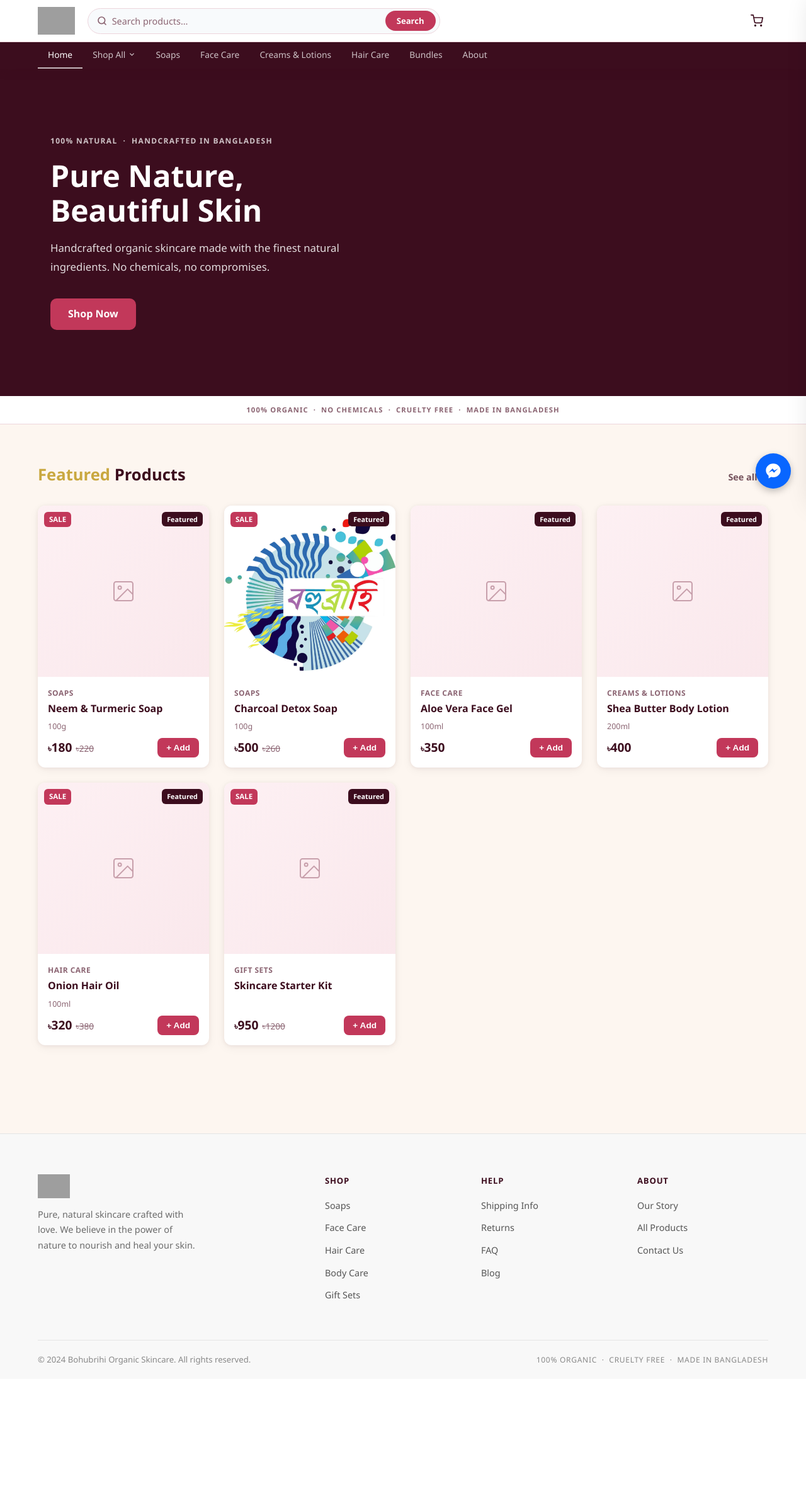
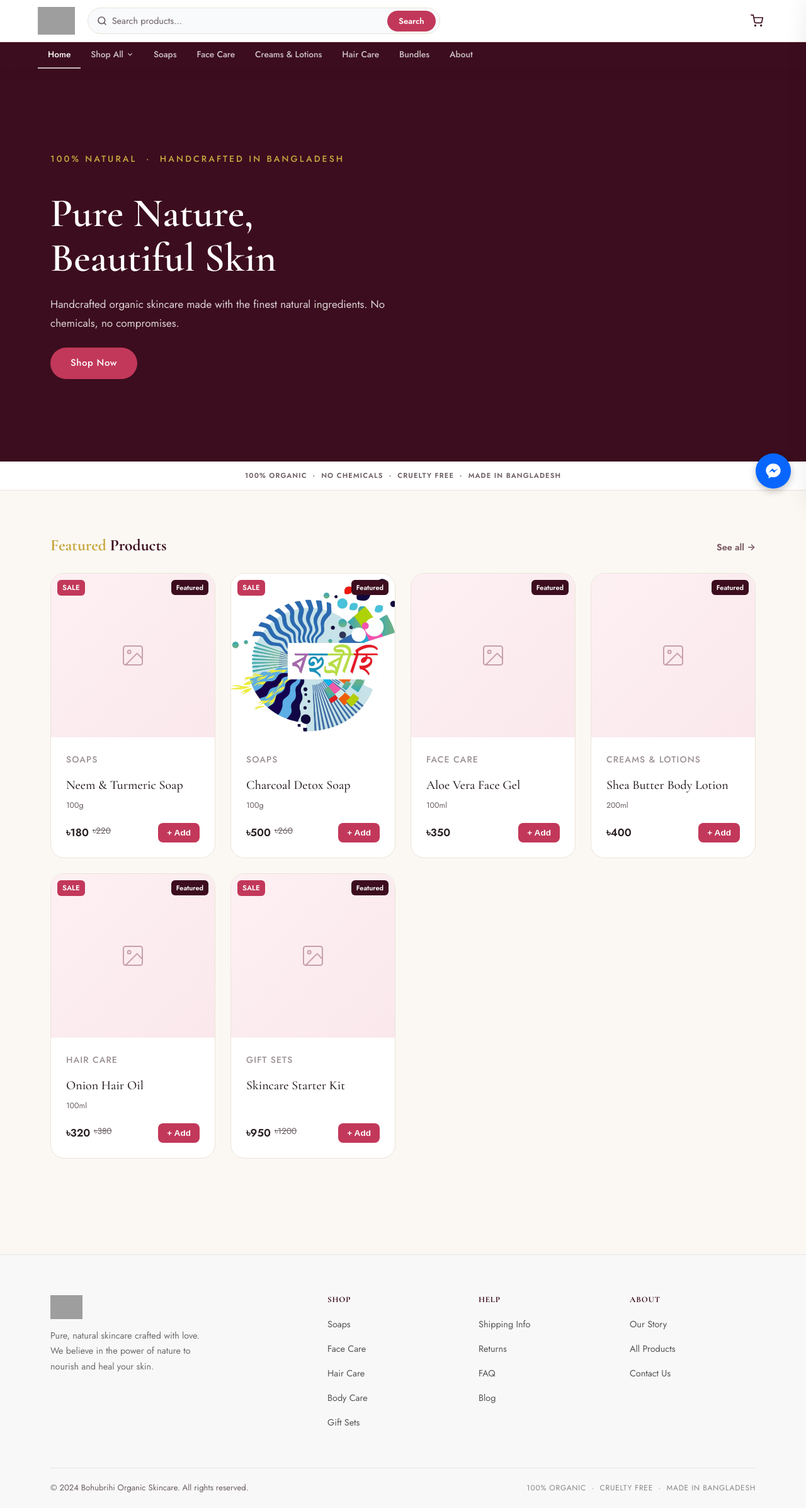
Before and after one commit to asifrman1996/bohubrihi, a Flask app: page / in a window 1280 px wide. Shown: the whole page at 63% size. Before the commit the page ends 2168 px from the top, so only its background shows below. Run offline with Flask 3, Linux system fonts and the light colour scheme; data comes from the database, SQL or seed files in the repository; data that the repository does not hold is empty; parts of the project's set-up code (start-up, migrations or seed data) failed here and were passed over; some libraries are stand-ins or nearby versions; grey boxes are pictures that could not be loaded.

Commit message:
﻿CSS design system upgrade: Cormorant Garamond + Jost fonts, new tokens
- Add Google Fonts (Cormorant Garamond + Jost) to base.html <head>
- Replace :root with new design tokens (--maroon, --gold, --ink, --sp-*,
  --fs-*, --font-head, --font-body, etc.) + legacy variable aliases so
  all existing CSS continues to work unchanged
- New typography rules: h1-h4 use Cormorant Garamond, body uses Jost,
  p inherits ink-soft color; .eyebrow utility class added
- Layout: .container uses clamp padding, .section uses sp-6 spacing;
  add .section--alt, .section__head, .grid
- Hero: min-height 78vh with ::before gradient overlay; new .hero__inner,
  .hero__content, .hero__title, .hero__sub classes; 640px mobile query
- Buttons: pill shape (border-radius 100px), .btn--primary, .btn--ghost,
  .btn--text added; legacy .btn-primary / .btn-outline kept as aliases
- Product cards: .card replaces .product-card (rounded-lg, border, ease
  transition); .card__media, .card__badge, .card__body, .card__meta,
  .card__title, .card__price added; old selectors replaced
- Templates: index.html hero uses hero__inner/content/title/sub + eyebrow;
  all product card class names renamed in index, shop, product (related);
  btn-primary -> btn--primary in cart, about, order_success, shop
- Price display: card__price has no ::before; BDT symbol added explicitly
  in templates so variant "From ৳X" format renders correctly

Co-Authored-By: Claude Sonnet 4.6 <noreply@anthropic.com>

```diff
--- a/static/css/style.css
+++ b/static/css/style.css
@@ -1,33 +1,68 @@
-/* ── Bohubrihi Brand Palette ─────────────────────────────────── */
+/* ── Bohubrihi Design System ─────────────────────────────────── */
 :root {
-  --teal:      #C2385A;
-  --teal-dark: #9E2847;
-  --teal-dim:  rgba(194,56,90,.10);
-  --navy:      #3C0D1E;
-  --navy-mid:  #5A1830;
-  --lime:      #C9A840;
-  --lime-dark: #A88A2E;
-  --amber:     #f59e0b;
-  --red:       #ef4444;
-  --purple:    #7c3aed;
-  --pink:      #ec4899;
-  --bg:        #FDF6F0;
-  --card:      #ffffff;
-  --border:    #EDD5DC;
-  --text:      #2D1018;
-  --muted:     #8B6472;
-  --radius:    12px;
-  --shadow:    0 1px 6px rgba(60,13,30,.07), 0 4px 16px rgba(60,13,30,.05);
-  --shadow-lg: 0 8px 32px rgba(60,13,30,.13);
+  /* Brand */
+  --maroon: #C2385A; --maroon-deep: #3C0D1E;
+  --gold: #C9A840; --gold-soft: #DBC07A;
+  /* Surfaces */
+  --bg: #FBF8F4; --bg-alt: #F4EDE4;
+  --card: #FFFFFF; --card-border: #ECE3D7;
+  /* Text */
+  --ink: #2A2024; --ink-soft: #6B5F63; --ink-mute: #9B9095; --line: #EAE1D6;
+  /* Typography */
+  --font-head: "Cormorant Garamond", Georgia, serif;
+  --font-body: "Jost", system-ui, -apple-system, sans-serif;
+  /* Font sizes */
+  --fs-h1: clamp(2.75rem, 5vw, 4.25rem); --fs-h2: clamp(2rem, 3.5vw, 2.75rem);
+  --fs-h3: 1.5rem; --fs-h4: 1.125rem; --fs-body: 1.0625rem; --fs-small: 0.875rem;
+  /* Spacing */
+  --sp-1: 0.5rem; --sp-2: 1rem; --sp-3: 1.5rem; --sp-4: 2rem;
+  --sp-5: 3rem; --sp-6: 4.5rem; --sp-7: 6.5rem;
+  /* Shape */
+  --radius-sm: 8px; --radius: 14px; --radius-lg: 22px;
+  /* Shadows */
+  --shadow-soft: 0 2px 8px rgba(60,13,30,0.04), 0 12px 30px rgba(60,13,30,0.05);
+  --shadow-hover: 0 6px 16px rgba(60,13,30,0.07), 0 22px 48px rgba(60,13,30,0.10);
+  /* Layout */
+  --container: 1200px; --ease: cubic-bezier(0.22, 0.61, 0.36, 1);
+  /* Legacy aliases — keep existing CSS working */
+  --teal: var(--maroon); --teal-dark: var(--maroon-deep);
+  --teal-dim: rgba(194,56,90,.10); --navy: var(--maroon-deep); --navy-mid: #5A1830;
+  --lime: var(--gold); --lime-dark: var(--gold-soft);
+  --amber: #f59e0b; --red: #ef4444; --purple: #7c3aed; --pink: #ec4899;
+  --text: var(--ink); --muted: var(--ink-soft); --border: var(--card-border);
+  --shadow: var(--shadow-soft); --shadow-lg: var(--shadow-hover);
 }
 
 *, *::before, *::after { box-sizing: border-box; margin: 0; padding: 0; }
 
 body {
-  font-family: 'Segoe UI', system-ui, -apple-system, sans-serif;
+  font-family: var(--font-body);
   background: var(--bg);
-  color: var(--text);
-  line-height: 1.6;
+  color: var(--ink);
+  line-height: 1.7;
+  font-size: var(--fs-body);
+  -webkit-font-smoothing: antialiased;
+}
+
+h1, h2, h3, h4 {
+  font-family: var(--font-head);
+  line-height: 1.2;
+  color: var(--ink);
+}
+h1 { font-size: var(--fs-h1); font-weight: 600; }
+h2 { font-size: var(--fs-h2); font-weight: 600; }
+h3 { font-size: var(--fs-h3); font-weight: 500; }
+h4 { font-size: var(--fs-h4); font-weight: 500; }
+p  { color: var(--ink-soft); line-height: 1.75; }
+
+.eyebrow {
+  font-family: var(--font-body);
+  font-size: var(--fs-small);
+  font-weight: 500;
+  letter-spacing: 0.22em;
+  text-transform: uppercase;
+  color: var(--gold);
+  margin-bottom: var(--sp-2);
 }
 
 a { color: inherit; text-decoration: none; }
@@ -35,8 +70,11 @@ img { max-width: 100%; display: block; }
 button { cursor: pointer; border: none; }
 
 /* ── Layout ─────────────────────────────────────────────────── */
-.container { max-width: 1200px; margin: 0 auto; padding: 0 20px; }
-.section { padding: 60px 0; }
+.container { max-width: var(--container); margin: 0 auto; padding: 0 clamp(1.25rem, 4vw, 2.5rem); }
+.section { padding: var(--sp-6) 0; }
+.section--alt { background: var(--bg-alt); }
+.section__head { text-align: center; max-width: 640px; margin: 0 auto var(--sp-5); }
+.grid { display: grid; gap: var(--sp-4); }
 
 /* ── Site Header ─────────────────────────────────────────────── */
 .site-header {
@@ -484,13 +522,24 @@ button { cursor: pointer; border: none; }
 /* ── Hero ────────────────────────────────────────────────────── */
 .hero {
   position: relative;
-  height: 520px;
-  background-color: var(--navy);
+  isolation: isolate;
+  min-height: 78vh;
+  background-color: var(--maroon-deep);
   background-size: cover;
-  background-position: center;
-  overflow: hidden;
-  display: flex;
-  align-items: center;
+  background-position: center 35%;
+  display: flex;
+  align-items: center;
+}
+.hero::before {
+  content: "";
+  position: absolute; inset: 0;
+  background: linear-gradient(
+    105deg,
+    rgba(60,13,30,0.82) 0%,
+    rgba(60,13,30,0.55) 45%,
+    rgba(60,13,30,0.10) 75%
+  );
+  z-index: -1;
 }
 .hero-overlay {
   position: absolute;
@@ -505,11 +554,26 @@ button { cursor: pointer; border: none; }
   margin: 0 auto;
   padding: 0 40px;
 }
+.hero__inner {
+  position: relative;
+  z-index: 1;
+  max-width: var(--container);
+  width: 100%;
+  margin: 0 auto;
+  padding: 0 clamp(1.25rem, 4vw, 2.5rem);
+}
 .hero-content {
   max-width: 520px;
   display: flex;
   flex-direction: column;
   align-items: flex-start;
+}
+.hero__content {
+  max-width: 540px;
+  display: flex;
+  flex-direction: column;
+  align-items: flex-start;
+  gap: var(--sp-3);
 }
 .hero-eyebrow {
   font-size: .75rem;
@@ -534,11 +598,48 @@ button { cursor: pointer; border: none; }
   margin-bottom: 36px;
 }
 .hero-cta { align-self: flex-start; }
-.btn { display: inline-flex; align-items: center; gap: 8px; padding: 12px 28px; border-radius: 10px; font-weight: 600; font-size: 1rem; transition: all .2s; }
-.btn-primary { background: var(--teal); color: #fff; }
-.btn-primary:hover { background: var(--teal-dark); transform: translateY(-2px); box-shadow: var(--shadow); }
+.hero__title {
+  font-family: var(--font-head);
+  font-size: var(--fs-h1);
+  font-weight: 600;
+  line-height: 1.1;
+  color: #fff;
+  margin: 0;
+}
+.hero__sub {
+  font-size: 1.0625rem;
+  color: rgba(255,255,255,0.82);
+  line-height: 1.75;
+  margin: 0;
+}
+@media (max-width: 640px) {
+  .hero { min-height: 70vh; }
+  .hero::before {
+    background: linear-gradient(
+      180deg,
+      rgba(60,13,30,0.55) 0%,
+      rgba(60,13,30,0.85) 100%
+    );
+  }
+  .hero__content { align-items: center; text-align: center; }
+}
+.btn {
+  display: inline-flex; align-items: center; gap: var(--sp-1);
+  padding: 0.75rem 2rem; border-radius: 100px;
+  font-family: var(--font-body); font-size: 0.9375rem; font-weight: 500;
+  letter-spacing: 0.04em; transition: all 0.28s var(--ease);
+  cursor: pointer; border: none; text-decoration: none;
+}
+.btn--primary { background: var(--maroon); color: #fff; }
+.btn--primary:hover { background: var(--maroon-deep); transform: translateY(-2px); box-shadow: 0 8px 24px rgba(194,56,90,0.35); }
+.btn--ghost { background: transparent; color: #fff; border: 1.5px solid rgba(255,255,255,0.6); }
+.btn--ghost:hover { background: rgba(255,255,255,0.12); border-color: #fff; }
+.btn--text { background: none; color: var(--maroon); padding: 0; border-radius: 0; font-weight: 600; letter-spacing: 0; }
+.btn--text:hover { color: var(--maroon-deep); text-decoration: underline; }
+.btn-primary { background: var(--maroon); color: #fff; }
+.btn-primary:hover { background: var(--maroon-deep); transform: translateY(-2px); box-shadow: var(--shadow); }
 .btn-outline { border: 2px solid rgba(255,255,255,.7); color: #fff; }
-.btn-outline:hover { background: #fff; color: var(--navy); }
+.btn-outline:hover { background: #fff; color: var(--maroon-deep); }
 
 /* trust-section/grid/item classes removed — replaced by .homepage-trust-strip */
 
@@ -595,29 +696,41 @@ button { cursor: pointer; border: none; }
   grid-template-columns: repeat(auto-fill, minmax(240px, 1fr));
   gap: 24px;
 }
-.product-card {
+.card {
   background: var(--card);
-  border-radius: var(--radius);
-  box-shadow: var(--shadow);
+  border: 1px solid var(--card-border);
+  border-radius: var(--radius-lg);
   overflow: hidden;
-  transition: all .25s;
+  transition: transform 0.3s var(--ease), box-shadow 0.3s var(--ease);
   display: flex;
   flex-direction: column;
 }
-.product-card:hover { transform: translateY(-4px); box-shadow: var(--shadow-lg); }
-.product-img-wrap {
+.card:hover { transform: translateY(-6px); box-shadow: var(--shadow-hover); }
+.card__media {
   position: relative;
   aspect-ratio: 1;
-  background: linear-gradient(135deg, #FDF0F3, #F8F2F4);
+  background: var(--bg-alt);
   overflow: hidden;
 }
-.product-img-wrap img {
+.card__media img {
   width: 100%;
   height: 100%;
   object-fit: cover;
-  transition: transform .3s;
-}
-.product-card:hover .product-img-wrap img { transform: scale(1.05); }
+  transition: transform 0.4s var(--ease);
+}
+.card:hover .card__media img { transform: scale(1.06); }
+.card__badge {
+  position: absolute;
+  top: var(--sp-2); left: var(--sp-2);
+  background: var(--maroon);
+  color: #fff;
+  font-size: 0.6875rem;
+  font-weight: 600;
+  letter-spacing: 0.08em;
+  text-transform: uppercase;
+  padding: 0.25rem 0.625rem;
+  border-radius: 100px;
+}
 .product-img-placeholder {
   width: 100%;
   height: 100%;
@@ -646,10 +759,11 @@ button { cursor: pointer; border: none; }
   overflow: hidden;
   text-overflow: ellipsis;
 }
-.product-info { padding: 16px; flex: 1; display: flex; flex-direction: column; }
-.product-cat { font-size: .75rem; color: var(--muted); font-weight: 600; text-transform: uppercase; letter-spacing: .5px; margin-bottom: 4px; }
-.product-name {
-  font-size: 1rem; font-weight: 700; color: var(--navy); margin-bottom: 8px; line-height: 1.4;
+.card__body { padding: var(--sp-3); flex: 1; display: flex; flex-direction: column; gap: var(--sp-1); }
+.card__meta { font-size: var(--fs-small); letter-spacing: 0.08em; text-transform: uppercase; color: var(--ink-mute); margin-bottom: var(--sp-1); }
+.card__title {
+  font-family: var(--font-head);
+  font-size: 1.25rem; font-weight: 500; color: var(--ink); line-height: 1.35;
   display: -webkit-box; -webkit-line-clamp: 2; -webkit-box-orient: vertical; overflow: hidden;
 }
 .product-weight { font-size: .78rem; color: var(--muted); margin-bottom: 8px; }
@@ -658,6 +772,8 @@ button { cursor: pointer; border: none; }
 .price-wrap { display: flex; align-items: baseline; gap: 6px; }
 .price { font-size: 1.2rem; font-weight: 800; color: var(--navy); }
 .price::before { content: '৳'; font-size: .9rem; }
+.card__price { font-family: var(--font-body); font-size: 1.0625rem; font-weight: 600; color: var(--ink); margin-top: auto; }
+.card__price del { color: var(--ink-mute); font-weight: 400; margin-left: var(--sp-1); }
 .original-price { font-size: .85rem; color: var(--muted); text-decoration: line-through; }
 .original-price::before { content: '৳'; }
 .add-cart-btn {
@@ -1108,8 +1224,10 @@ tbody tr:hover { background: #FFF7F9; }
   .concern-grid        { grid-template-columns: repeat(3, 200px); overflow-x: auto; }
   .footer-bottom       { flex-direction: column; gap: 8px; text-align: center; }
 
-  /* Hero: full-overlay centered text on tablet/mobile */
-  .hero { height: 380px; }
+  /* Hero: tablet */
+  .hero { min-height: 60vh; }
+  .hero__inner { justify-content: center; }
+  .hero__content { align-items: center; text-align: center; }
   .hero-overlay { background: rgba(60,13,30,.62); }
   .hero-inner { padding: 0 20px; display: flex; justify-content: center; }
   .hero-content { max-width: 100%; align-items: center; text-align: center; }
--- a/templates/base.html
+++ b/templates/base.html
@@ -4,6 +4,7 @@
   <meta charset="UTF-8">
   <meta name="viewport" content="width=device-width, initial-scale=1.0, viewport-fit=cover">
   <title>{% block title %}Bohubrihi Organic Skincare{% endblock %}</title>
+  <link href="https://fonts.googleapis.com/css2?family=Cormorant+Garamond:ital,wght@0,400;0,500;0,600;0,700;1,400;1,600&family=Jost:wght@300;400;500;600&display=swap" rel="stylesheet">
   <link rel="stylesheet" href="{{ url_for('static', filename='css/style.css') }}?v={{ cache_bust }}">
   <link rel="icon" type="image/png" href="{{ get_setting('logo_url') or (url_for('static', filename='uploads/logo.png') ~ '?v=' ~ cache_bust) }}">
   <!-- Meta Pixel Code -->
--- a/templates/store/about.html
+++ b/templates/store/about.html
@@ -107,7 +107,7 @@
     <p style="color: #99f6e4; margin-bottom: 28px; font-size: 1rem;">
       Handcrafted with love. Delivered to your door.
     </p>
-    <a href="{{ url_for('shop') }}" class="btn btn-primary"
+    <a href="{{ url_for('shop') }}" class="btn btn--primary"
        style="background: #fff; color: var(--teal-dark); font-weight: 700;">
       🛍 Shop Now
     </a>
--- a/templates/store/cart.html
+++ b/templates/store/cart.html
@@ -10,7 +10,7 @@
       <div style="font-size:3.5rem; margin-bottom:16px;">🛒</div>
       <h3 style="color:var(--navy); margin-bottom:8px;">Your cart is empty</h3>
       <p style="margin-bottom:20px;">Add some products to get started.</p>
-      <a href="{{ url_for('shop') }}" class="btn btn-primary" style="display:inline-flex;">Shop Now</a>
+      <a href="{{ url_for('shop') }}" class="btn btn--primary" style="display:inline-flex;">Shop Now</a>
     </div>
   </div>
 </div>
--- a/templates/store/index.html
+++ b/templates/store/index.html
@@ -6,13 +6,12 @@
 <!-- ── Hero ─────────────────────────────────────────────────────── -->
 {% set _hero_img = get_setting('hero_image_url') %}
 <section class="hero"{% if _hero_img %} style="background-image:url('{{ image_url(_hero_img) }}')"{% endif %}>
-  <div class="hero-overlay"></div>
-  <div class="hero-inner">
-    <div class="hero-content">
-      <p class="hero-eyebrow">100% Natural &nbsp;·&nbsp; Handcrafted in Bangladesh</p>
-      <h1 class="hero-headline">{{ (get_setting('hero_headline') or 'Pure Nature,<br>Beautiful Skin') | safe }}</h1>
-      <p class="hero-sub">{{ get_setting('hero_subheadline') or 'Handcrafted organic skincare made with the finest natural ingredients. No chemicals, no compromises.' }}</p>
-      <a href="{{ get_setting('hero_button_link') or url_for('shop') }}" class="btn btn-primary hero-cta">
+  <div class="hero__inner">
+    <div class="hero__content">
+      <p class="eyebrow">100% Natural &nbsp;·&nbsp; Handcrafted in Bangladesh</p>
+      <h1 class="hero__title">{{ (get_setting('hero_headline') or 'Pure Nature,<br>Beautiful Skin') | safe }}</h1>
+      <p class="hero__sub">{{ get_setting('hero_subheadline') or 'Handcrafted organic skincare made with the finest natural ingredients. No chemicals, no compromises.' }}</p>
+      <a href="{{ get_setting('hero_button_link') or url_for('shop') }}" class="btn btn--primary">
         {{ get_setting('hero_button_text') or 'Shop Now' }}
       </a>
     </div>
@@ -34,8 +33,8 @@
     </div>
     <div class="product-grid">
       {% for b in featured_bundles %}
-      <div class="product-card">
-        <a href="{{ url_for('bundle_detail', bid=b.id) }}" class="product-img-wrap">
+      <div class="card">
+        <a href="{{ url_for('bundle_detail', bid=b.id) }}" class="card__media">
           {% if b.image %}
             <img src="{{ image_url(b.image) }}" alt="{{ b.name }}">
           {% else %}
@@ -49,13 +48,13 @@
           {% if b.is_deal %}<span class="badge-deal">Bundle Deal</span>{% endif %}
           {% if b.savings > 0 %}<span class="badge-savings">Save ৳{{ b.savings|int }}</span>{% endif %}
         </a>
-        <div class="product-info">
-          <div class="product-cat">Bundle · {{ b.items|length }} item{{ 's' if b.items|length != 1 }}</div>
-          <a href="{{ url_for('bundle_detail', bid=b.id) }}" class="product-name">{{ b.name }}</a>
+        <div class="card__body">
+          <div class="card__meta eyebrow">Bundle · {{ b.items|length }} item{{ 's' if b.items|length != 1 }}</div>
+          <a href="{{ url_for('bundle_detail', bid=b.id) }}" class="card__title">{{ b.name }}</a>
           {% if b.description %}<div class="product-desc">{{ b.description }}</div>{% endif %}
           <div class="product-footer">
             <div class="price-wrap">
-              <span class="price">{{ b.price|int }}</span>
+              <span class="card__price">৳{{ b.price|int }}</span>
               {% if b.original_price > b.price %}<span class="original-price">{{ b.original_price|int }}</span>{% endif %}
             </div>
             <button class="add-cart-btn" onclick="addToCart({{ b.id }}, '{{ b.name|replace("'", "\\'") }}', {{ b.price }}, '{{ b.image }}', 'Bundle', 'bundle')">+ Add</button>
@@ -77,8 +76,8 @@
     </div>
     <div class="product-grid">
       {% for p in featured %}
-      <div class="product-card">
-        <a href="{{ url_for('product_detail', pid=p.id) }}" class="product-img-wrap">
+      <div class="card">
+        <a href="{{ url_for('product_detail', pid=p.id) }}" class="card__media">
           {% if p.image %}
             <img src="{{ image_url(p.image) }}" alt="{{ p.name }}">
           {% else %}
@@ -92,17 +91,17 @@
           {% if p.original_price %}<span class="badge-sale">SALE</span>{% endif %}
           <span class="badge-feat">Featured</span>
         </a>
-        <div class="product-info">
-          <div class="product-cat">{{ p.category.name }}</div>
-          <a href="{{ url_for('product_detail', pid=p.id) }}" class="product-name">{{ p.name }}</a>
+        <div class="card__body">
+          <div class="card__meta eyebrow">{{ p.category.name }}</div>
+          <a href="{{ url_for('product_detail', pid=p.id) }}" class="card__title">{{ p.name }}</a>
           {% if p.weight %}<div class="product-weight">{{ p.weight }}</div>{% endif %}
           {% if p.short_description %}<div class="product-desc">{{ p.short_description }}</div>{% endif %}
           <div class="product-footer">
             <div class="price-wrap">
               {% if p.variants %}
-                <span class="price">From ৳{{ p.variants|map(attribute='price')|min|int }}</span>
+                <span class="card__price">From ৳{{ p.variants|map(attribute='price')|min|int }}</span>
               {% else %}
-                <span class="price">{{ p.price|int }}</span>
+                <span class="card__price">৳{{ p.price|int }}</span>
                 {% if p.original_price %}<span class="original-price">{{ p.original_price|int }}</span>{% endif %}
               {% endif %}
             </div>
--- a/templates/store/order_success.html
+++ b/templates/store/order_success.html
@@ -22,7 +22,7 @@
         <span style="color:var(--teal-dark);">৳{{ order.total|int }}</span>
       </div>
     </div>
-    <a href="{{ url_for('shop') }}" class="btn btn-primary" style="display:inline-flex;">Continue Shopping</a>
+    <a href="{{ url_for('shop') }}" class="btn btn--primary" style="display:inline-flex;">Continue Shopping</a>
   </div>
 </div>
 {% endblock %}
```
Also changed, not shown: templates/store/product.html (+6 -6 lines), templates/store/shop.html (+14 -14 lines).
